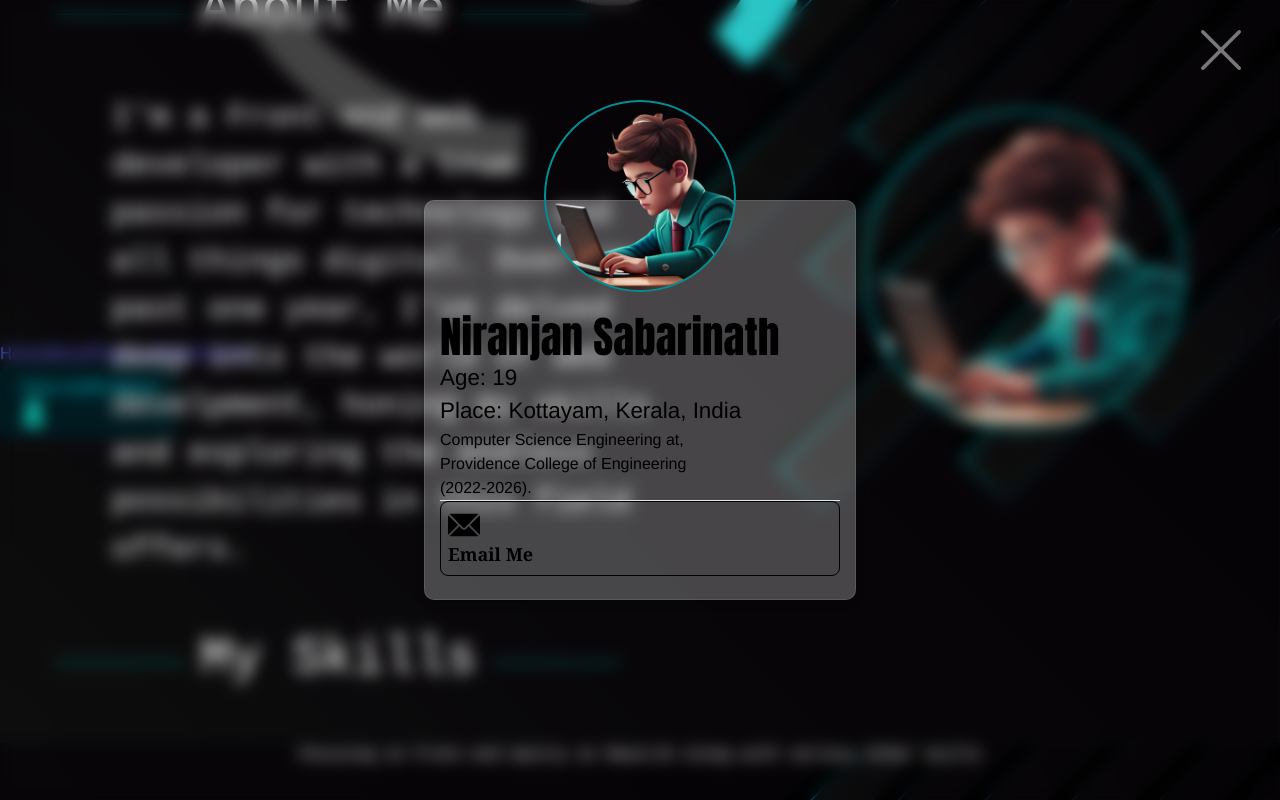
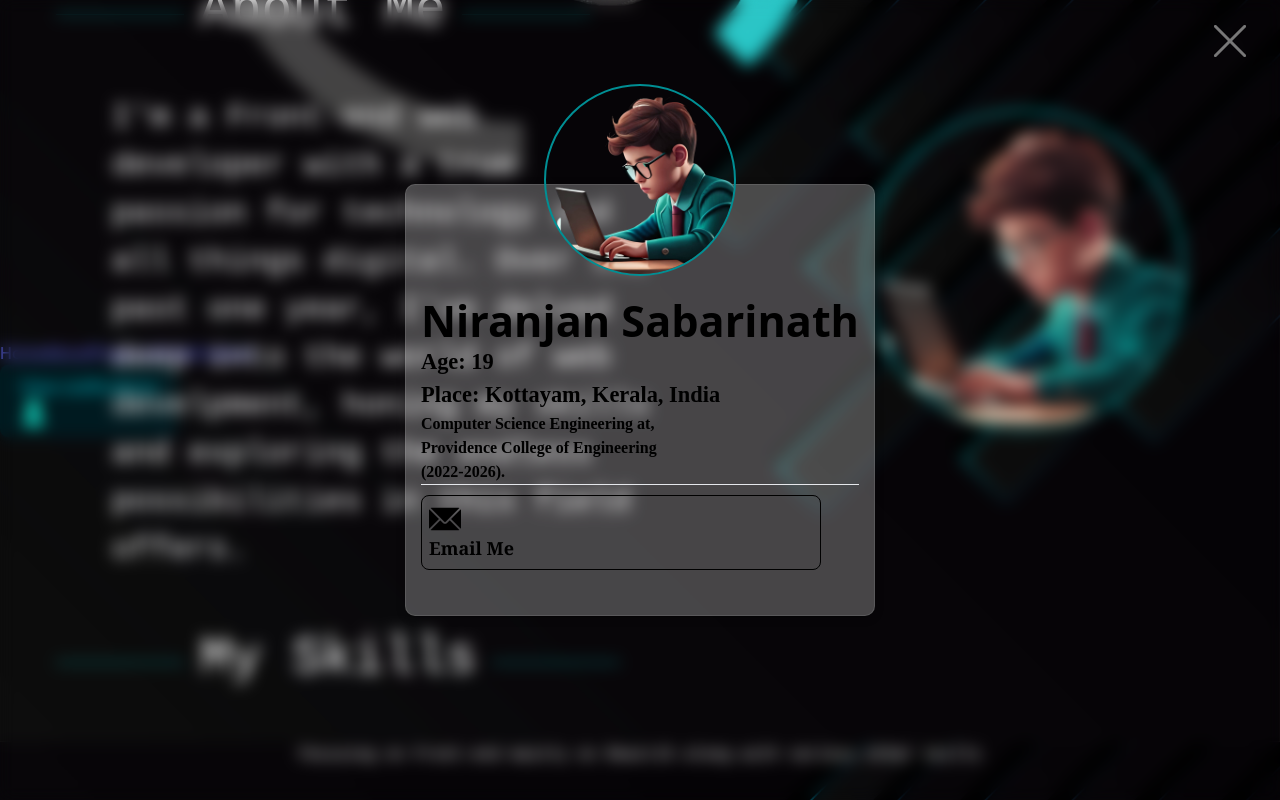
Before and after one commit to niranjan-official/My-Personal-Portfolio, a React (Vite) app: page / in a window 1280 px wide. Both pictures are taken after a click on the button "View notifications". Shown: the part 858-1658 px from the top of the page. Built offline with nearby package versions, Linux system fonts and the light colour scheme.

Commit message:
profile card updated

```diff
--- a/src/components/ProfileCard/ProfileCard.css
+++ b/src/components/ProfileCard/ProfileCard.css
@@ -10,7 +10,8 @@
     z-index: 1000;
 }
 .card-body .card-main{
-    height: 25rem;
+    min-height: 25rem;
+    max-height: 27rem;
     width: auto;
     background-color: rgba(255, 255, 255, 0.26);
     box-shadow: rgba(0, 0, 0, 0.25) 0px 0.0625em 0.0625em, rgba(0, 0, 0, 0.25) 0px 0.125em 0.5em, rgba(255, 255, 255, 0.1) 0px 0px 0px 1px inset;
@@ -29,7 +30,7 @@
     margin: 0;
 }
 .card-body .card-main .card-note{
-    font-family: 'Franklin Gothic Medium', 'Arial Narrow', Arial, sans-serif;
+    font-family: 'Times New Roman', Times, serif;
     color: black;
     text-shadow: antiquewhite;
     display: flex;
@@ -37,10 +38,12 @@
     position: relative;
     top: -95px;
     padding: 1rem;
+    font-weight: bold;
 }
 .card-note h1{
     font-size: 2.7rem;
-    font-family: Impact, Haettenschweiler, 'Arial Narrow Bold', sans-serif;
+    font-family: system-ui, -apple-system, BlinkMacSystemFont, 'Segoe UI', Roboto, Oxygen, Ubuntu, Cantarell, 'Open Sans', 'Helvetica Neue', sans-serif;
+    font-weight: bolder;
 }
 .card-note span{
     font-size: large;
@@ -70,8 +73,8 @@
 }
 .card-body button{
     position: absolute;
-    top: 20px;
-    right: 20px;
+    top: 15px;
+    right: 15px;
     background-color: transparent;
     border: none;
     box-shadow: none;
@@ -79,9 +82,12 @@
 .card-body button:hover{
     background-color: rgba(49, 49, 49, 0.479);
 }
+.card-body .card-main .card-note .email{
+    margin-top: 10px;
+}
 .card-body .close img{
-    height: 2.5rem;
-    width: 2.5rem;
+    height: 2rem;
+    width: 2rem;
 }
 @media (max-width:480px){
     .card-body .card-main{
@@ -95,7 +101,7 @@
         margin-top: 5px;
     }
     .card-note h1{
-        font-size: 2rem;
+        font-size: 2.2rem;
     }
     .card-note h2{
         font-size: 1.2rem;
```
